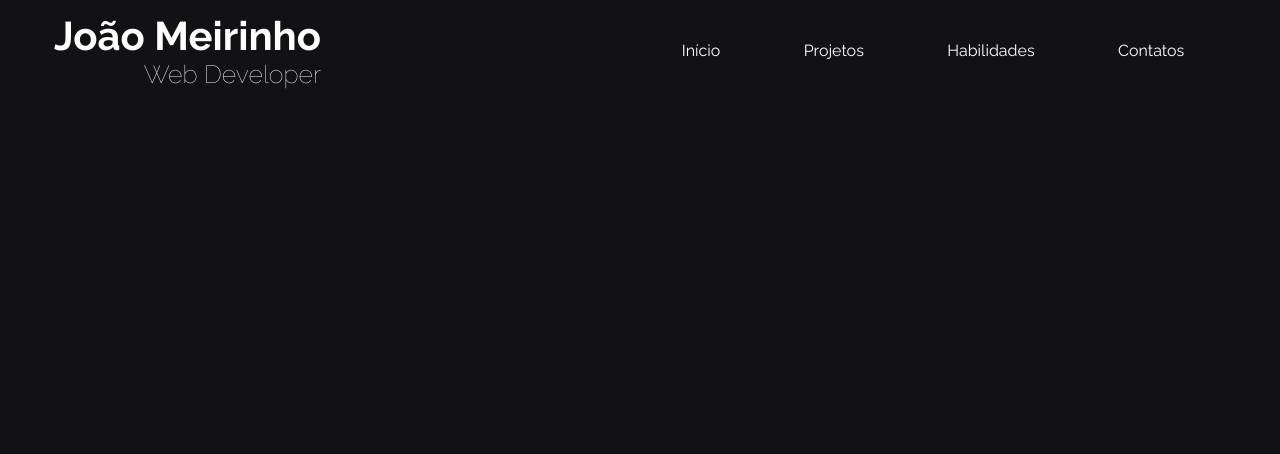
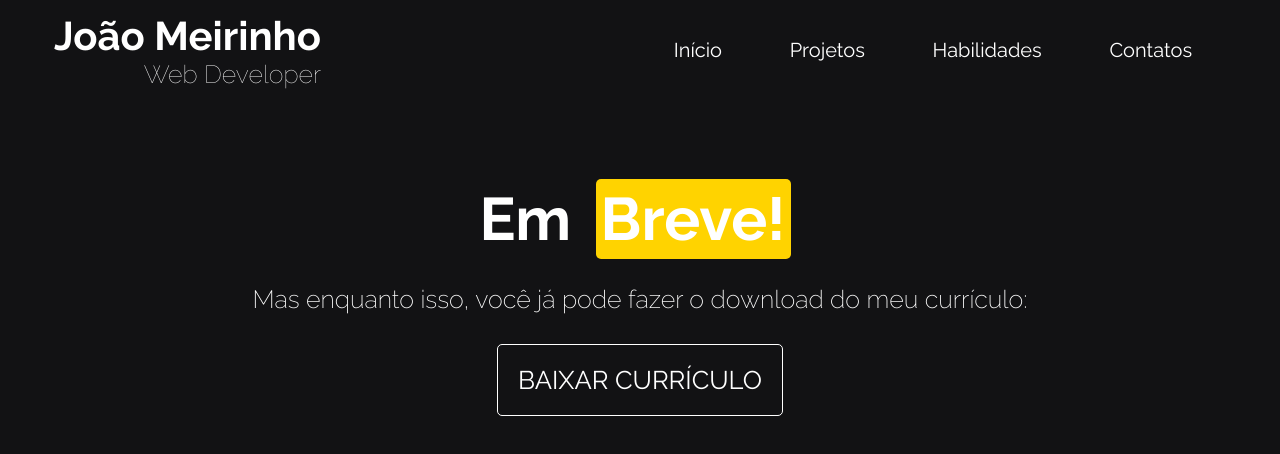
Before and after one commit to JoaoMeirinho/Portfolio, a React (Vite) app: page / in a window 1280 px wide. Shown: the top 454 px of the page. Built offline with nearby package versions, Linux system fonts and the light colour scheme.

Commit message:
"Comming Soon" message and download curriculum

```diff
--- a/src/App.jsx
+++ b/src/App.jsx
@@ -1,9 +1,11 @@
+import Banner from './components/Banner';
 import Header from './components/Header';
 
 function App() {
   return (
     <>
       <Header />
+      <Banner />
     </>
   );
 }
--- /dev/null
+++ b/src/components/Banner/index.jsx
@@ -0,0 +1,33 @@
+import {
+  Space,
+  TextBanner,
+  Title,
+  Text,
+  ButtonCurriculum,
+  Destac,
+} from './styled';
+
+import Curriculo from '../../curriculum_joao_meirinho.pdf';
+
+export default function Banner() {
+  return (
+    <Space heigth="75vh">
+      <TextBanner>
+        <Title>
+          Em <Destac>Breve!</Destac>
+        </Title>
+        <Text>
+          Mas enquanto isso, você já pode fazer o download do meu currículo:
+        </Text>
+        <ButtonCurriculum
+          href={Curriculo}
+          download="Curriculo_Joao_Meirinho"
+          target="_blank"
+          rel="noreferrer"
+        >
+          BAIXAR CURRÍCULO
+        </ButtonCurriculum>
+      </TextBanner>
+    </Space>
+  );
+}
--- /dev/null
+++ b/src/components/Banner/styled.js
@@ -0,0 +1,59 @@
+import styled from 'styled-components';
+import * as colors from '../../config/colors';
+
+export const Space = styled.section`
+  position: absolute;
+  right: 0;
+  left: 0;
+  height: ${({ heigth }) => heigth || '50vh'};
+  min-height: 300px;
+  max-height: 400px;
+  display: flex;
+  align-items: center;
+  justify-content: space-around;
+`;
+
+export const TextBanner = styled.div`
+  /* width: 45%; */
+  max-height: 100%;
+  padding: 20px;
+  justify-content: start;
+  align-items: center;
+`;
+
+export const Title = styled.h1`
+  text-align: center;
+  font-size: clamp(40px, 8vw, 60px);
+`;
+export const Text = styled.p`
+  margin-top: 30px;
+  text-align: center;
+  font-size: clamp(15px, 3vw, 25px);
+  font-weight: 200;
+`;
+
+export const Destac = styled.span`
+  background: ${colors.yellow};
+  padding: 5px;
+  border-radius: 5px;
+  margin: 0 10px;
+`;
+
+export const ButtonCurriculum = styled.a`
+  display: inline-block;
+  margin-top: 30px;
+  font-size: clamp(15px, 2vw, 40px);
+  background: transparent;
+  border: 1px solid #ffffff;
+  color: #ffffff;
+  border-radius: 5px;
+  padding: 20px;
+  font-weight: 400;
+
+  &:hover {
+    background: ${colors.yellow};
+    border: none;
+    box-shadow: 0px 0px 27px 0px rgba(255, 211, 0, 1);
+    transition: all 0.3s;
+  }
+`;
--- a/src/components/Header/index.jsx
+++ b/src/components/Header/index.jsx
@@ -9,7 +9,7 @@ import {
   Nav,
   Link,
   CloseSideBar,
-} from './style';
+} from './styled';
 import { FaBars, FaTimes } from 'react-icons/fa';
 
 export default function Header() {
--- a/src/components/Header/style.js
+++ b/src/components/Header/styled.js
@@ -1,4 +1,5 @@
 import styled from 'styled-components';
+import { lightDark, lightWhite, yellow } from '../../config/colors';
 
 export const Container = styled.div`
   height: 100px;
@@ -74,13 +75,14 @@ export const Nav = styled.nav`
 
 export const Link = styled.a`
   cursor: pointer;
+  font-size: clamp(15px, 5vw, 20px);
   text-decoration: none;
   list-style: none;
   border-radius: 5px;
   padding: 25px;
   &:hover {
     transition: all 0.3s;
-    background: #434343;
+    background: ${lightWhite};
   }
 `;
 
--- a/src/config/colors.js
+++ b/src/config/colors.js
@@ -0,0 +1,3 @@
+export const yellow = '#FFD300';
+export const lightDark = '#121214';
+export const lightWhite = '#434343';
--- a/src/styles/Globals.css
+++ b/src/styles/Globals.css
@@ -1,4 +1,4 @@
-@import url('https://fonts.googleapis.com/css2?family=Raleway:ital,wght@0,100;0,400;0,700;1,100&display=swap');
+@import url('https://fonts.googleapis.com/css2?family=Raleway:ital,wght@0,100;0,200;0,300;0,400;0,700;1,100&display=swap');
 
 * {
   margin: 0;
@@ -12,7 +12,9 @@ body {
   color: #ffffff;
   text-align: -webkit-center;
 }
-
+a {
+  text-decoration: none;
+}
 a,
 button {
   cursor: pointer;
```
Also changed, not shown: 2 other files (tests, documents, lock files or other folders).
